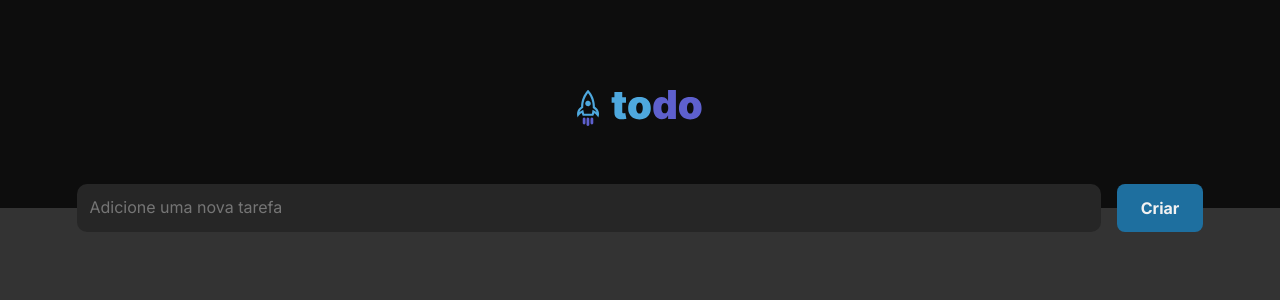
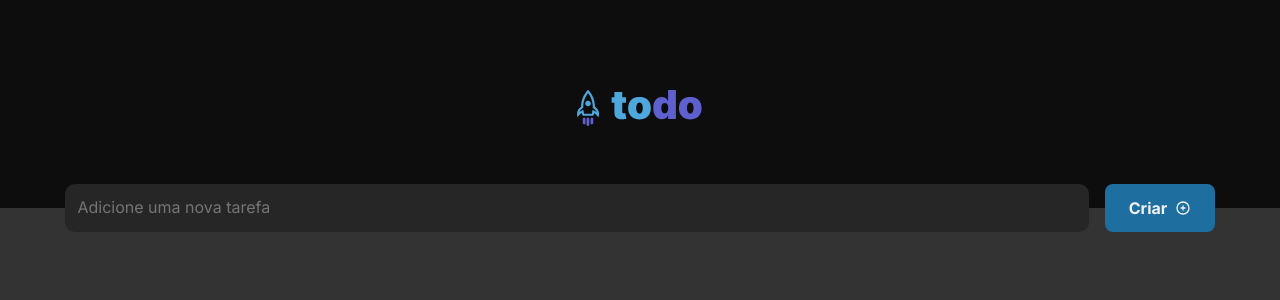
Before and after one commit to daiaanebarbosaf/ToDo-List-, a React (Vite) app: page / in a window 1280 px wide. Shown: the top 300 px of the page. Built offline with nearby package versions, Linux system fonts and the light colour scheme.

Commit message:
add icone de plus

```diff
--- a/src/pages/Home/index.jsx
+++ b/src/pages/Home/index.jsx
@@ -1,5 +1,5 @@
 import { Header } from "../../components/Header";
-import { Input } from "../../components/Input";
+import { TbCirclePlus } from "react-icons/tb";
 
 import '../../styles/global.css';
 import styles from'./Home.module.css';
@@ -16,8 +16,11 @@ export function Home() {
         >
         </textarea>
 
-        <button type="sumit">
+        <button
+          type="sumit"
+        >
           Criar
+          <TbCirclePlus />
         </button>
       </form>
     </>
```
